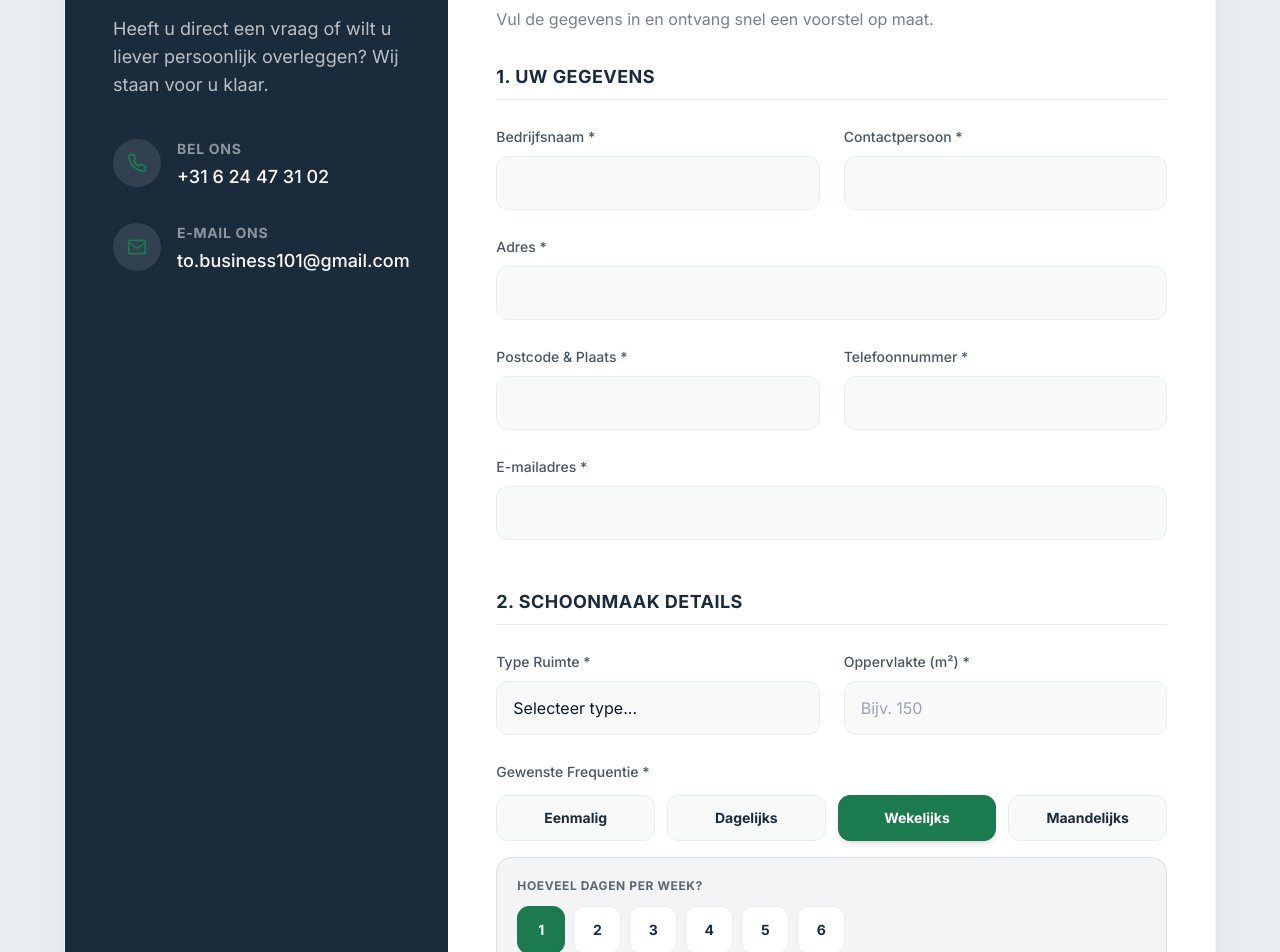
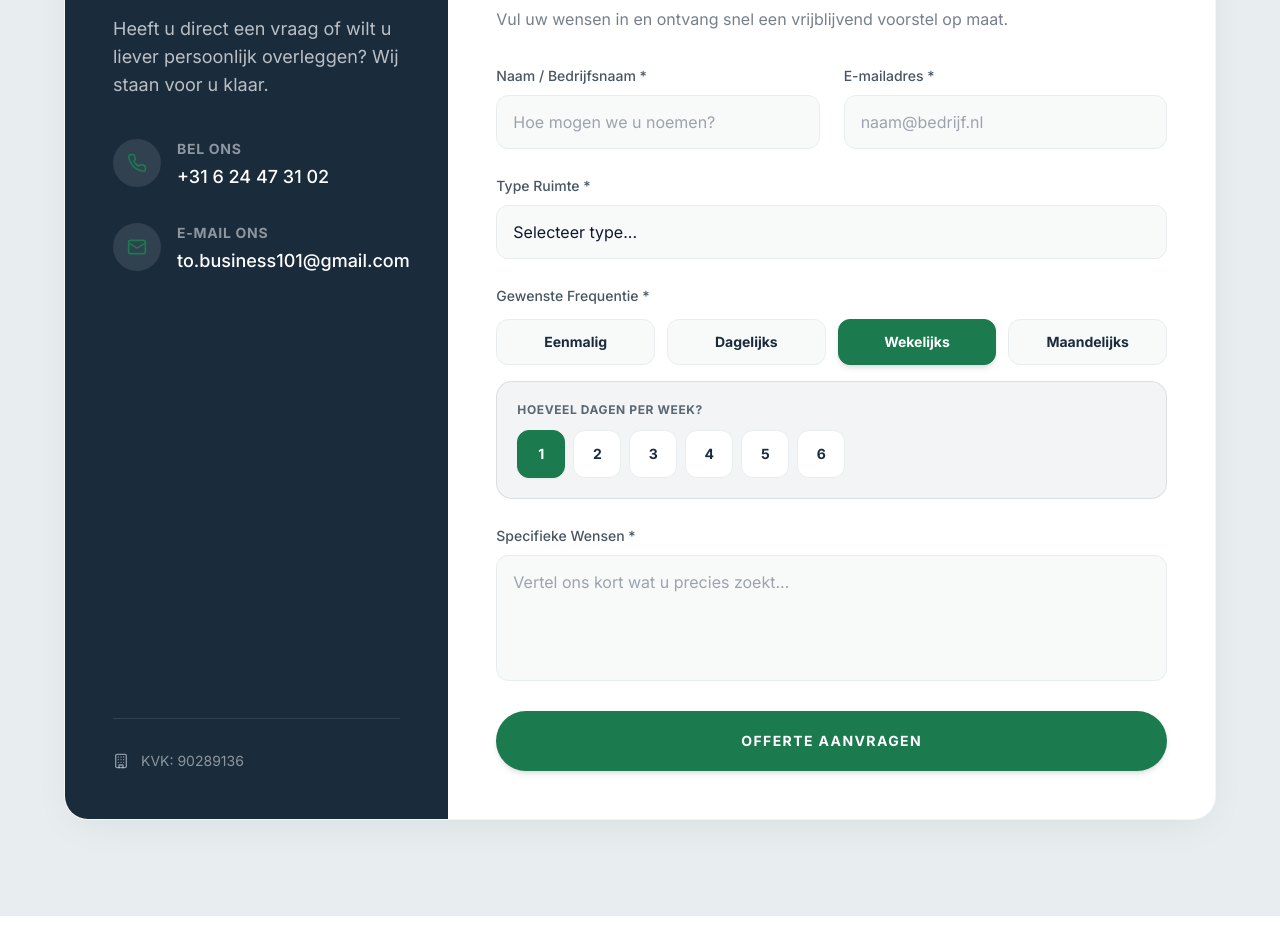
Before and after one commit to tobusiness101-cmyk/puurix-platform, a Next.js app in the folder amersfoort-schoon-(1)/: page / in a window 1280 px wide. Shown: the part 10200-11152 px from the top of the page. Built offline with nearby package versions, Linux system fonts and the light colour scheme.

Commit message:
components/QuoteCalculator.tsx

```diff
--- a/amersfoort-schoon-(1)/components/QuoteCalculator.tsx
+++ b/amersfoort-schoon-(1)/components/QuoteCalculator.tsx
@@ -15,7 +15,7 @@ export const QuoteCalculator = () => {
     e.preventDefault();
     setIsSubmitting(true);
 
-    // We versturen de form data direct naar Web3Forms via een fetch request, zodat de mooie animatie werkt!
+    // Web3Forms fetch request voor de vloeiende animatie
     const form = e.currentTarget as HTMLFormElement;
     const formData = new FormData(form);
 
@@ -89,76 +89,49 @@ export const QuoteCalculator = () => {
             <div className="mt-12 pt-8 border-t border-white/10">
               <div className="flex items-center gap-3 text-white/50 text-sm">
                 <Building className="h-4 w-4" />
-                KVK:
+                KVK: 90289136
               </div>
             </div>
           </div>
 
-          {/* Rechterpaneel: Het Offerteformulier */}
+          {/* Rechterpaneel: Het Gestripte Offerteformulier */}
           <div className="p-10 md:p-12 lg:w-2/3">
             <h2 className="text-3xl font-bold text-primary mb-2">Vraag een offerte aan</h2>
-            <p className="text-primary/60 mb-8">Vul de gegevens in en ontvang snel een voorstel op maat.</p>
+            <p className="text-primary/60 mb-8">Vul uw wensen in en ontvang snel een vrijblijvend voorstel op maat.</p>
 
-            <form onSubmit={handleSubmit} className="space-y-8">
+            <form onSubmit={handleSubmit} className="space-y-6">
 
               {/* Web3Forms Access Key */}
               <input type="hidden" name="access_key" value="91b5c30f-03ca-4d2c-ae11-c56124f8f957" />
               <input type="hidden" name="subject" value="Nieuwe offerte aanvraag via Puurix!" />
 
-              {/* 1. Bedrijfsgegevens */}
-              <div className="space-y-6">
-                <h3 className="text-lg font-bold text-primary border-b border-border pb-2 uppercase tracking-wide">1. Uw Gegevens</h3>
+              {/* 1. Naam & E-mail (Naast elkaar op desktop) */}
               <div className="grid grid-cols-1 md:grid-cols-2 gap-6">
                 <div className="space-y-2">
-                    <label htmlFor="bedrijfsnaam" className="text-sm font-medium text-primary/80">Bedrijfsnaam *</label>
-                    <input id="bedrijfsnaam" required name="Bedrijfsnaam" type="text" className="w-full bg-background border border-border rounded-xl px-4 py-3.5 focus:outline-none focus:ring-2 focus:ring-primary/20 focus:border-primary transition-all" />
+                  <label htmlFor="naam" className="text-sm font-medium text-primary/80">Naam / Bedrijfsnaam *</label>
+                  <input id="naam" required name="Naam" type="text" placeholder="Hoe mogen we u noemen?" className="w-full bg-background border border-border rounded-xl px-4 py-3.5 focus:outline-none focus:ring-2 focus:ring-primary/20 focus:border-primary transition-all" />
                 </div>
                 <div className="space-y-2">
-                    <label htmlFor="contactpersoon" className="text-sm font-medium text-primary/80">Contactpersoon *</label>
-                    <input id="contactpersoon" required name="Contactpersoon" type="text" className="w-full bg-background border border-border rounded-xl px-4 py-3.5 focus:outline-none focus:ring-2 focus:ring-primary/20 focus:border-primary transition-all" />
-                  </div>
-                  <div className="space-y-2 md:col-span-2">
-                    <label htmlFor="adres" className="text-sm font-medium text-primary/80">Adres *</label>
-                    <input id="adres" required name="Adres" type="text" className="w-full bg-background border border-border rounded-xl px-4 py-3.5 focus:outline-none focus:ring-2 focus:ring-primary/20 focus:border-primary transition-all" />
-                  </div>
-                  <div className="space-y-2">
-                    <label htmlFor="postcode-plaats" className="text-sm font-medium text-primary/80">Postcode & Plaats *</label>
-                    <input id="postcode-plaats" required name="Postcode_en_Plaats" type="text" className="w-full bg-background border border-border rounded-xl px-4 py-3.5 focus:outline-none focus:ring-2 focus:ring-primary/20 focus:border-primary transition-all" />
-                  </div>
-                  <div className="space-y-2">
-                    <label htmlFor="telefoonnummer" className="text-sm font-medium text-primary/80">Telefoonnummer *</label>
-                    <input id="telefoonnummer" required name="Telefoonnummer" type="tel" className="w-full bg-background border border-border rounded-xl px-4 py-3.5 focus:outline-none focus:ring-2 focus:ring-primary/20 focus:border-primary transition-all" />
-                  </div>
-                  <div className="space-y-2 md:col-span-2">
                   <label htmlFor="email" className="text-sm font-medium text-primary/80">E-mailadres *</label>
-                    <input id="email" required name="Email" type="email" className="w-full bg-background border border-border rounded-xl px-4 py-3.5 focus:outline-none focus:ring-2 focus:ring-primary/20 focus:border-primary transition-all" />
-                  </div>
+                  <input id="email" required name="Email" type="email" placeholder="naam@bedrijf.nl" className="w-full bg-background border border-border rounded-xl px-4 py-3.5 focus:outline-none focus:ring-2 focus:ring-primary/20 focus:border-primary transition-all" />
                 </div>
               </div>
 
-              {/* 2. Schoonmaak Details */}
-              <div className="space-y-6 pt-4">
-                <h3 className="text-lg font-bold text-primary border-b border-border pb-2 uppercase tracking-wide">2. Schoonmaak Details</h3>
-                <div className="grid grid-cols-1 md:grid-cols-2 gap-6">
-
+              {/* 2. Type Ruimte */}
               <div className="space-y-2">
                 <label htmlFor="type-ruimte" className="text-sm font-medium text-primary/80">Type Ruimte *</label>
                 <select id="type-ruimte" required name="Type_Ruimte" className="w-full bg-background border border-border rounded-xl px-4 py-3.5 focus:outline-none focus:ring-2 focus:ring-primary/20 focus:border-primary transition-all appearance-none">
                   <option value="">Selecteer type...</option>
                   <option value="Kantoor">Kantoor</option>
-                      <option value="Winkel">Winkel</option>
-                      <option value="Magazijn">Magazijn</option>
+                  <option value="Praktijk / Zorginstelling">Praktijk / Zorginstelling</option>
+                  <option value="Short-stay / Airbnb">Short-stay / Airbnb</option>
+                  <option value="Opleveringsschoonmaak">Opleveringsschoonmaak (Bouw)</option>
                   <option value="Anders">Anders</option>
                 </select>
               </div>
 
-                  <div className="space-y-2">
-                    <label htmlFor="oppervlakte" className="text-sm font-medium text-primary/80">Oppervlakte (m²) *</label>
-                    <input id="oppervlakte" required name="Oppervlakte_m2" type="number" min="1" placeholder="Bijv. 150" className="w-full bg-background border border-border rounded-xl px-4 py-3.5 focus:outline-none focus:ring-2 focus:ring-primary/20 focus:border-primary transition-all" />
-                  </div>
-
-                  {/* FREQUENTIE SELECTIE */}
-                  <div className="space-y-3 md:col-span-2">
+              {/* 3. Frequentie Selectie */}
+              <div className="space-y-3">
                 <label className="text-sm font-medium text-primary/80">Gewenste Frequentie *</label>
 
                 <div className="grid grid-cols-2 sm:grid-cols-4 gap-3">
@@ -228,17 +201,17 @@ export const QuoteCalculator = () => {
                   )}
                 </AnimatePresence>
 
+                {/* Verborgen veld om de daadwerkelijke frequentie mee te sturen in de mail */}
                 <input type="hidden" name="Gewenste_Frequentie" value={frequency === "Wekelijks" ? `${weeklyDays}x per week` : frequency} />
               </div>
 
-                  <div className="space-y-2 md:col-span-2">
-                    <label htmlFor="specifieke-wensen" className="text-sm font-medium text-primary/80">Specifieke Wensen</label>
-                    <textarea id="specifieke-wensen" name="Specifieke_Wensen" rows={4} className="w-full bg-background border border-border rounded-xl px-4 py-3.5 focus:outline-none focus:ring-2 focus:ring-primary/20 focus:border-primary transition-all resize-none" placeholder="Vertel ons meer..." />
-                  </div>
-                </div>
+              {/* 4. Specifieke Wensen */}
+              <div className="space-y-2">
+                <label htmlFor="specifieke-wensen" className="text-sm font-medium text-primary/80">Specifieke Wensen *</label>
+                <textarea id="specifieke-wensen" required name="Specifieke_Wensen" rows={4} className="w-full bg-background border border-border rounded-xl px-4 py-3.5 focus:outline-none focus:ring-2 focus:ring-primary/20 focus:border-primary transition-all resize-none" placeholder="Vertel ons kort wat u precies zoekt..." />
               </div>
 
-              {/* De Opvallende Contact Knop */}
+              {/* Submit Button */}
               <motion.button
                 whileHover={{ scale: 1.02 }}
                 whileTap={{ scale: 0.98 }}
```
Lines whose indentation alone changed are shown as unchanged.
